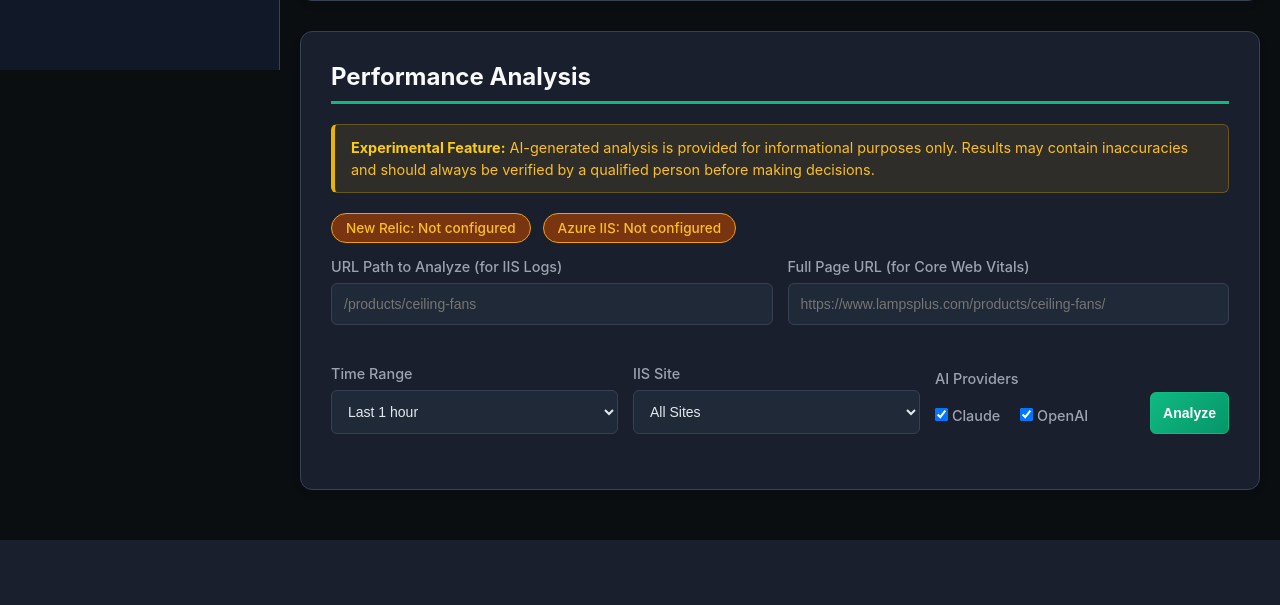
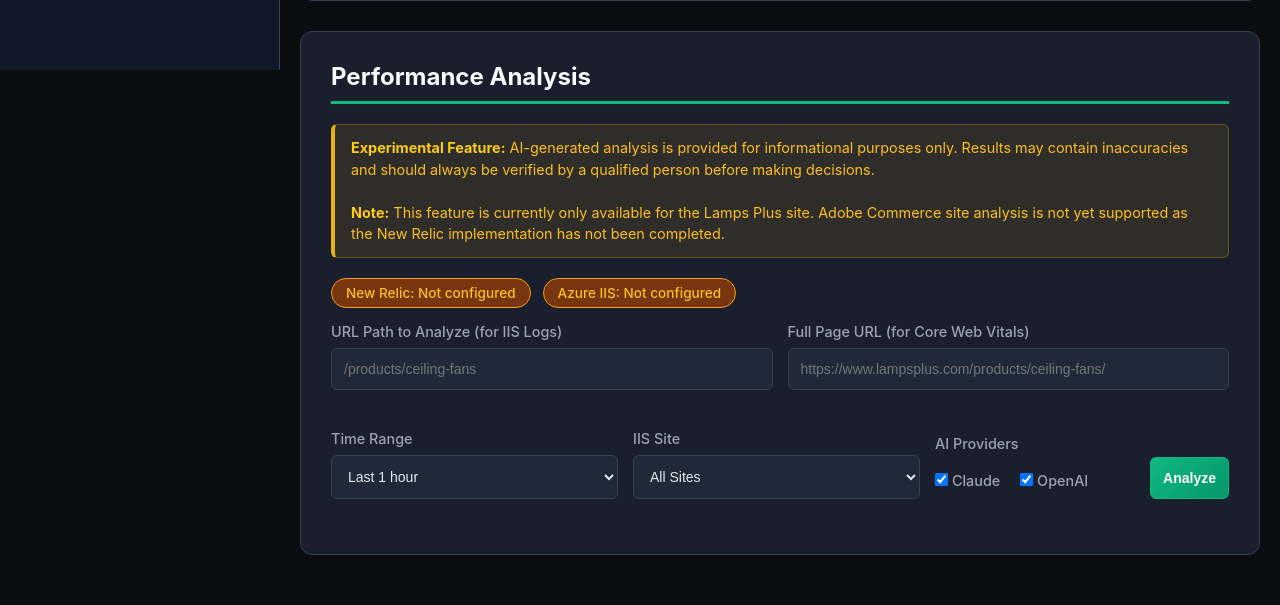
Before and after one commit to vorakas/pagespeed, a Flask app: page /ai-analysis in a window 1280 px wide. Shown: the part 730-1335 px from the top of the page. Before the commit the page ends 1270 px from the top, so only its background shows below. Run offline with Flask 3, Linux system fonts and the light colour scheme; data that the repository does not hold is empty; some libraries are stand-ins or nearby versions.

Commit message:
Add site availability notice to AI Analysis disclaimer
Note that the feature is only available for the Lamps Plus site
since New Relic implementation hasn't been completed for the
Adobe Commerce site.

Co-Authored-By: Claude Opus 4.6 <noreply@anthropic.com>

```diff
--- a/templates/ai_analysis.html
+++ b/templates/ai_analysis.html
@@ -87,6 +87,8 @@
 
             <div class="ai-disclaimer">
                 <strong>Experimental Feature:</strong> AI-generated analysis is provided for informational purposes only. Results may contain inaccuracies and should always be verified by a qualified person before making decisions.
+                <br><br>
+                <strong>Note:</strong> This feature is currently only available for the Lamps Plus site. Adobe Commerce site analysis is not yet supported as the New Relic implementation has not been completed.
             </div>
 
             <!-- Data source status badges -->
```
